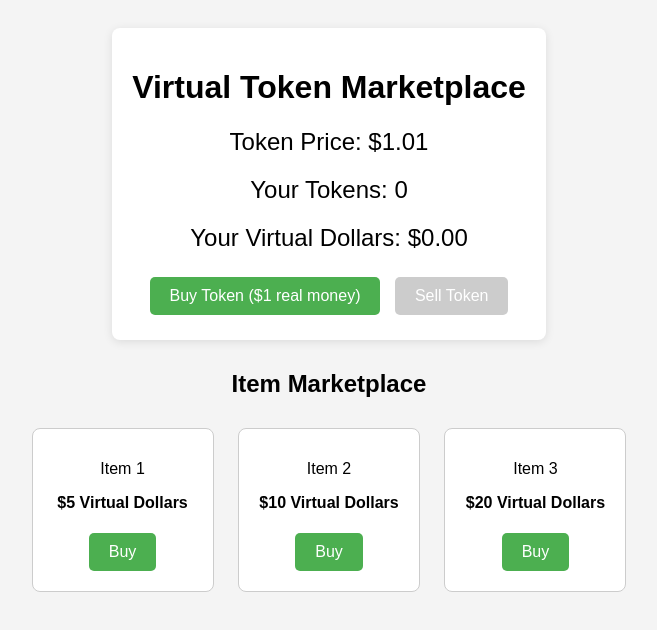
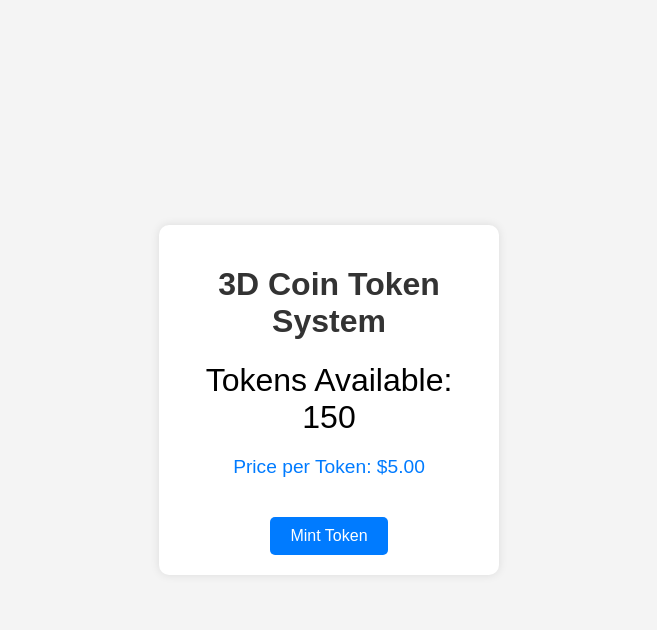
Before and after one commit to colttheone/MarketValueTest, a plain HTML site: page index.html in a window 1280 px wide. Shown: the whole page, without its empty margins (311-968 px from the left). Drawn offline with Linux system fonts and the light colour scheme.

Commit message:
Update index.html

```diff
--- a/index.html
+++ b/index.html
@@ -3,86 +3,90 @@
 <head>
   <meta charset="UTF-8">
   <meta name="viewport" content="width=device-width, initial-scale=1.0">
-    <title>Virtual Token and Item Marketplace</title>
+  <title>3D Coin Token System</title>
   <style>
     body {
       font-family: Arial, sans-serif;
       background-color: #f4f4f4;
-            text-align: center;
-            padding: 20px;
+      margin: 0;
+      padding: 0;
+      display: flex;
+      justify-content: center;
+      align-items: center;
+      height: 100vh;
     }
     .container {
       background-color: #fff;
       padding: 20px;
-            border-radius: 8px;
-            box-shadow: 0 2px 10px rgba(0, 0, 0, 0.1);
-            display: inline-block;
+      border-radius: 10px;
+      box-shadow: 0 0 10px rgba(0,0,0,0.1);
+      text-align: center;
+      width: 300px;
     }
-        .token-price, .balance, .virtual-dollars {
-            font-size: 24px;
+    h1 {
+      color: #333;
+    }
+    .token-count {
+      font-size: 2em;
       margin: 20px 0;
     }
-        button {
+    .price {
+      font-size: 1.2em;
+      color: #007BFF;
+    }
+    .mint-button {
+      background-color: #007BFF;
+      color: white;
+      border: none;
       padding: 10px 20px;
-            font-size: 16px;
-            margin: 5px;
+      font-size: 1em;
       cursor: pointer;
-            border: none;
       border-radius: 5px;
-            background-color: #4CAF50;
-            color: white;
+      margin-top: 20px;
     }
-        button:disabled {
-            background-color: #ccc;
-        }
-        .marketplace {
-            margin-top: 30px;
-        }
-        .item {
-            background-color: #fff;
-            padding: 15px;
-            margin: 10px;
-            border: 1px solid #ccc;
-            border-radius: 8px;
-            display: inline-block;
-            width: 150px;
-        }
-        .item-price {
-            font-weight: bold;
+    .mint-button:disabled {
+      background-color: #cccccc;
+      cursor: not-allowed;
     }
   </style>
 </head>
 <body>
 
   <div class="container">
-        <h1>Virtual Token Marketplace</h1>
-        <div class="token-price">Token Price: $<span id="price">1.00</span></div>
-        <div class="balance">Your Tokens: <span id="tokenBalance">0</span></div>
-        <div class="virtual-dollars">Your Virtual Dollars: $<span id="virtualBalance">0.00</span></div>
-
-        <button id="buyToken">Buy Token ($1 real money)</button>
-        <button id="sellToken" disabled>Sell Token</button>
+    <h1>3D Coin Token System</h1>
+    <p class="token-count" id="token-count">Tokens Available: 150</p>
+    <p class="price">Price per Token: $5.00</p>
+    <button class="mint-button" id="mint-button" onclick="mintToken()">Mint Token</button>
   </div>
 
-    <div class="marketplace">
-        <h2>Item Marketplace</h2>
-        <div class="item">
-            <p>Item 1</p>
-            <p class="item-price">$5 Virtual Dollars</p>
-            <button class="buyItem" data-price="5">Buy</button>
-        </div>
-        <div class="item">
-            <p>Item 2</p>
-            <p class="item-price">$10 Virtual Dollars</p>
-            <button class="buyItem" data-price="10">Buy</button>
-        </div>
-        <div class="item">
-            <p>Item 3</p>
-            <p class="item-price">$20 Virtual Dollars</p>
-            <button class="buyItem" data-price="20">Buy</button>
-        </div>
-    </div>
+  <script>
+    const monthlyLimit = 150;
+    let tokensLeft = monthlyLimit;
 
-    <script src="price.js"></script>
+    function updateTokenDisplay() {
+      document.getElementById('token-count').innerText = `Tokens Available: ${tokensLeft}`;
+      document.getElementById('mint-button').disabled = tokensLeft <= 0;
+    }
+
+    function mintToken() {
+      if (tokensLeft > 0) {
+        tokensLeft--;
+        updateTokenDisplay();
+      }
+    }
+
+    // Reset the tokens on the 1st of every month
+    const today = new Date();
+    const nextMonth = new Date(today.getFullYear(), today.getMonth() + 1, 1);
+    const timeUntilNextMonth = nextMonth - today;
+
+    setTimeout(() => {
+      tokensLeft = monthlyLimit;
+      updateTokenDisplay();
+    }, timeUntilNextMonth);
+
+    updateTokenDisplay();
+  </script>
+
 </body>
 </html>
```
Lines whose indentation alone changed are shown as unchanged.
